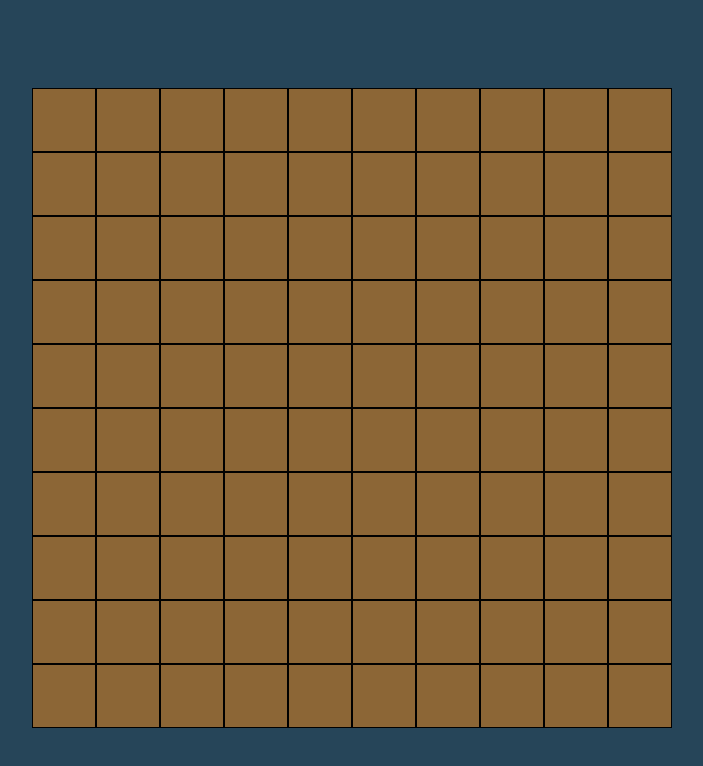
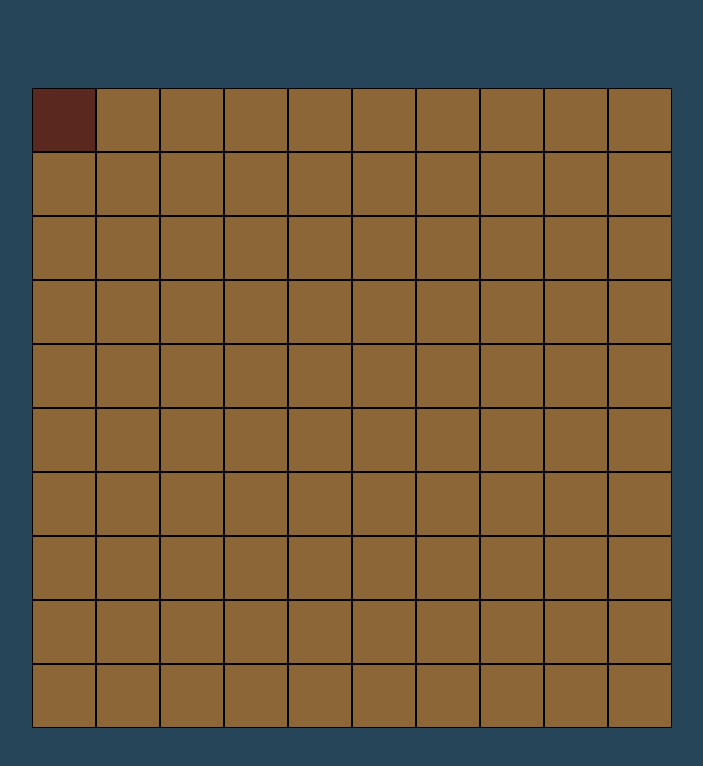
Before and after one commit to xJoeCode/Battleship, a website built with webpack: page src/index.html in a window 1280 px wide. Both pictures are taken after a click on the element 360 px from the left and 120 px from the top of the page. Shown: the whole page, without its empty margins (296-999 px from the left). Built offline with nearby package versions, Linux system fonts and the light colour scheme.

Commit message:
added a checkhits function that compares with 2 arrays to check if clicked values matches ship position values

```diff
--- a/src/index.js
+++ b/src/index.js
@@ -16,16 +16,19 @@ const ship = (length, orient) =>{
             position.push(initialPos + (i*10))
         }
        }
-
     })()
-
     return {getLength, position}
 }
 
 
 const albama = ship(3, "landscape")
 const chicken = ship(4, "portrait")
-console.log(chicken.position)
+let allShipPos = []
+allShipPos.push(...chicken.position)
+allShipPos.push(...albama.position)
+console.log(allShipPos)
+
+let hits = []
 
 const generateboard = () => {
     const gameTile = document.querySelector("#gameTile")
@@ -33,14 +36,25 @@ const generateboard = () => {
     for(let i =0; i <100; i++){
        const tile = gameTile.cloneNode()
        tile.setAttribute('data-key', i+1)
+       tile.onclick = function(e){
+           tile.classList.add("hit")
+           const hitNum = parseInt(e.target.getAttribute('data-key'))
+           console.log(hitNum)
+           hits.push(hitNum)
+           checkHits()
+       }
        gameContainer.appendChild(tile)
     }
     gameTile.remove()
 }
 
-const placeShips = () =>{
-    const marker = math.random() *100
+const checkHits = () =>{
+    console.log(hits)
+    let hit = allShipPos.filter(position =>  hits.includes(position))
+    console.log(hit)
 }
 
 
+
+
 generateboard()
--- a/src/style.css
+++ b/src/style.css
@@ -9,6 +9,10 @@
 }
 #gameTile:hover{
     background-color: #8C4236;
+}
+
+#gameTile.hit{
+    background-color: #5B2820;
 }
 
 .gameContainer{
```
Also changed, not shown: dist/main.js.
